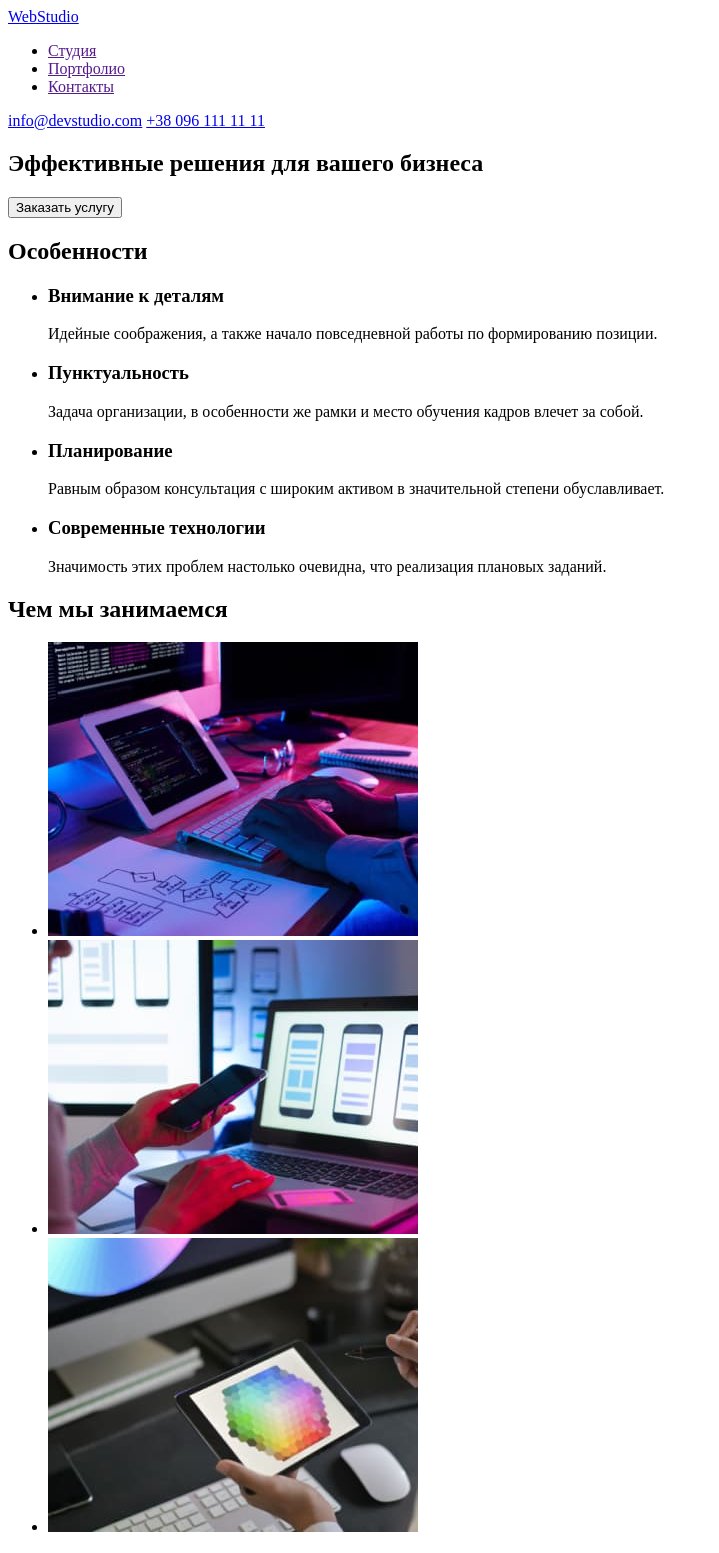
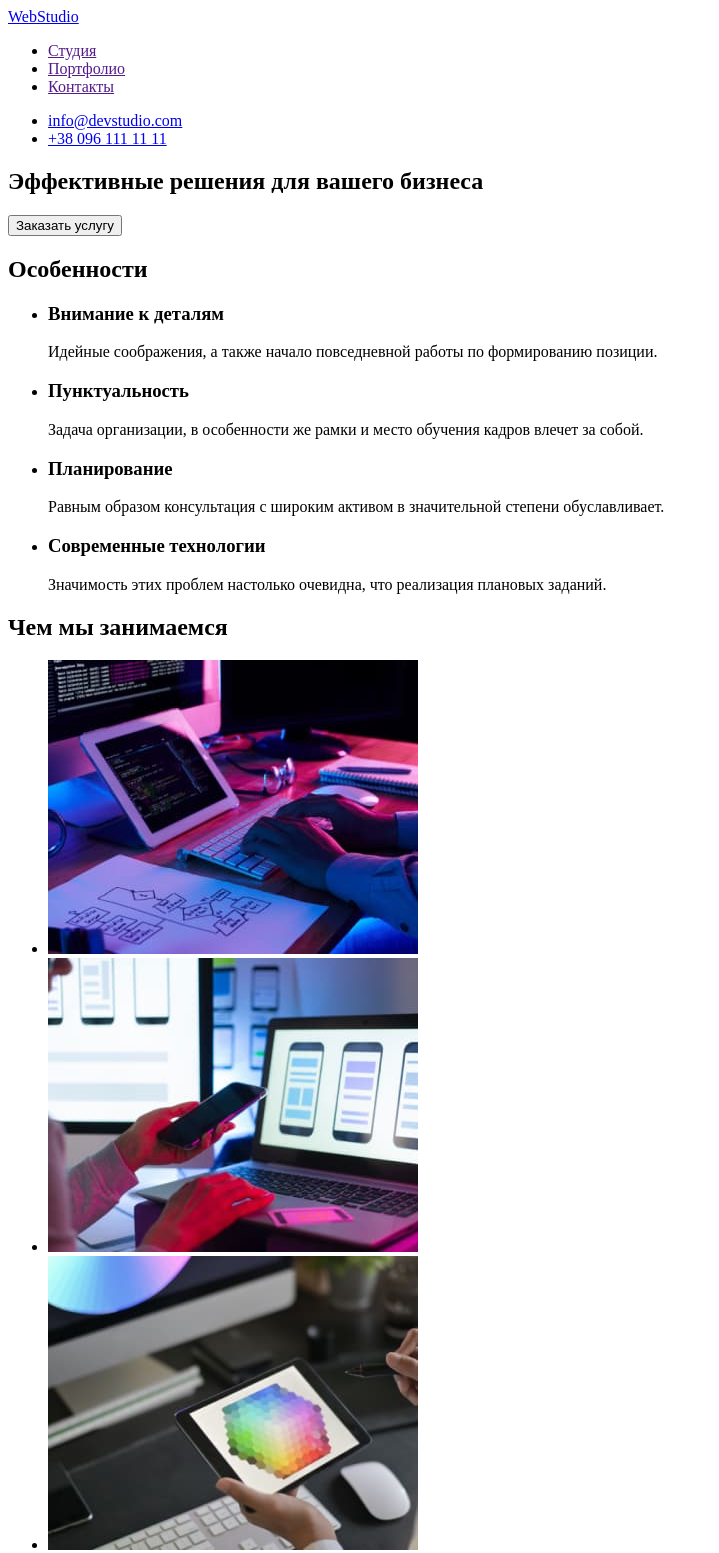
Before and after one commit to Viacheslav-Tykhovlis/goit-markup-hw-01, a plain HTML site: page index.html in a window 1280 px wide. Shown: the top 1553 px of the page, without its empty margins (0-719 px from the left). Drawn offline with Linux system fonts and the light colour scheme.

Commit message:
Виправлені зауваження

```diff
--- a/index.html
+++ b/index.html
@@ -16,10 +16,10 @@
           <li><a href="">Контакты</a></li>
         </ul>
       </nav>
-      <div>
-        <a href="mailto:info@devstudio.com">info@devstudio.com</a>
-        <a href="tel:380961111111">+38 096 111 11 11</a>
-      </div>
+      <ul>
+        <li><a href="mailto:info@devstudio.com">info@devstudio.com</a></li>
+        <li><a href="tel:380961111111">+38 096 111 11 11</a></li>
+      </ul>
     </header>
     <main>
       <section>
@@ -65,31 +65,28 @@
         <h2>Чем мы занимаемся</h2>
         <ul>
           <li>
-            <a href=""
-              ><img
+            <img
               src="./images/work/work-1.jpg"
               alt="Работаем с текстом"
               width="370"
               height="294"
-            /></a>
+            />
           </li>
           <li>
-            <a href=""
-              ><img
+            <img
               src="./images/work/work-2.jpg"
               alt="Работаем с визуальным оформлением"
               width="370"
               height="294"
-            /></a>
+            />
           </li>
           <li>
-            <a href=""
-              ><img
+            <img
               src="./images/work/work-3.jpg"
               alt="Работаем с графикой"
               width="370"
               height="294"
-            /></a>
+            />
           </li>
         </ul>
       </section>
```
Lines whose indentation alone changed are shown as unchanged.
